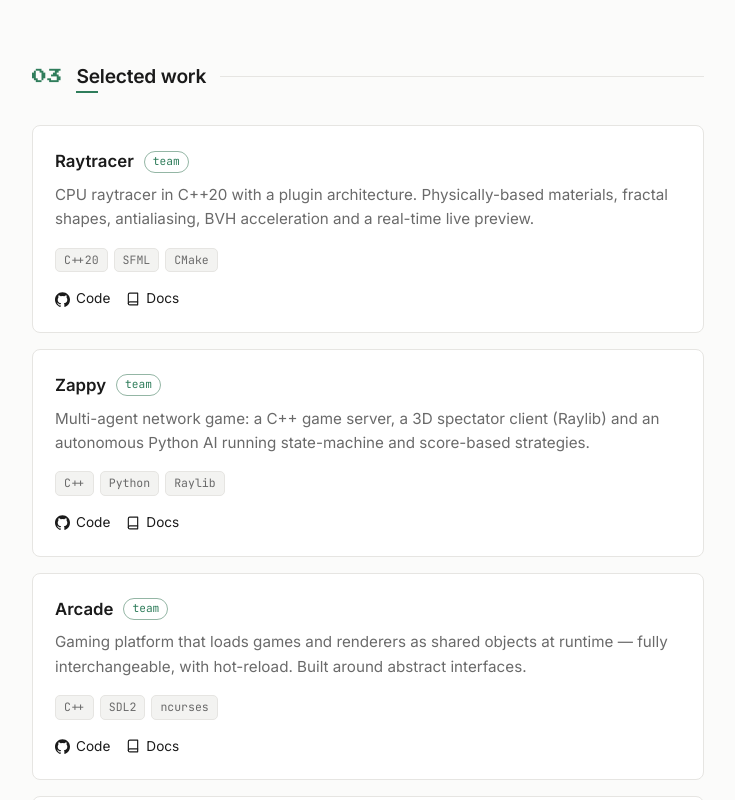
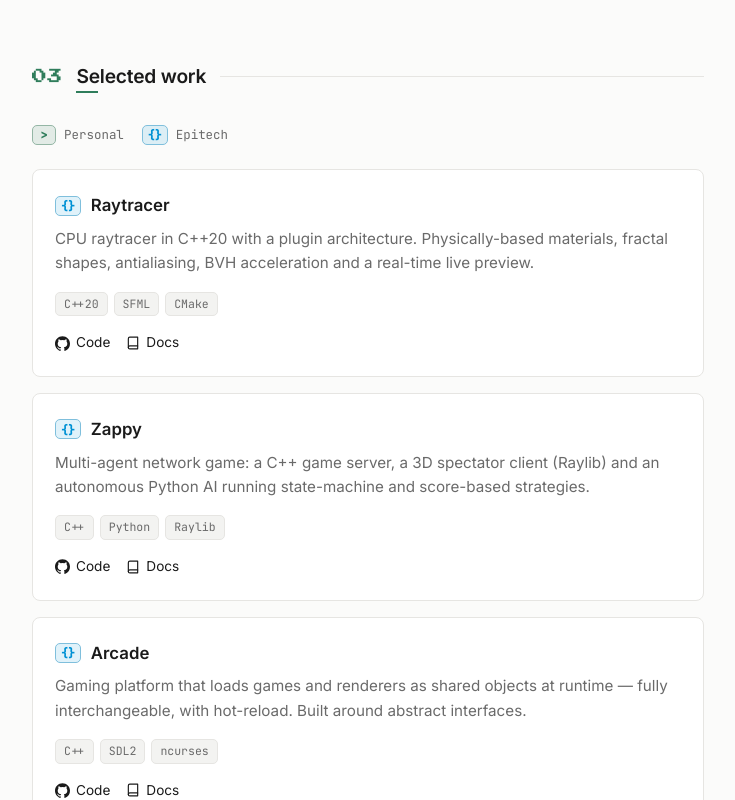
Before and after one commit to lucaspujol/portfolio, a React (Vite) app: page / in a window 1280 px wide. Shown: the part 1520-2320 px from the top of the page, without its empty margins (272-1007 px from the left). Built offline with nearby package versions, Linux system fonts and the light colour scheme.

Commit message:
feat(projects): add ProjectMark and ProjectLegend components for project categorization

```diff
--- a/src/components/MinorProjectRow.jsx
+++ b/src/components/MinorProjectRow.jsx
@@ -1,12 +1,16 @@
 import ProjectLinks from './ProjectLinks.jsx';
+import ProjectMark from './ProjectMark.jsx';
 
 export default function MinorProjectRow({ project }) {
-  const { name, blurb, tech, links } = project;
+  const { name, blurb, tech, links, kind } = project;
 
   return (
     <li className="minor-row">
       <div className="minor-main">
-        <span className="minor-name">{name}</span>
+        <span className="minor-name">
+          <ProjectMark kind={kind} />
+          {name}
+        </span>
         <span className="minor-tech">{tech.join(' · ')}</span>
       </div>
       <p className="minor-blurb">{blurb}</p>
--- a/src/components/ProjectCard.jsx
+++ b/src/components/ProjectCard.jsx
@@ -1,16 +1,15 @@
 import TechTags from './TechTags.jsx';
 import ProjectLinks from './ProjectLinks.jsx';
+import ProjectMark from './ProjectMark.jsx';
 
 export default function ProjectCard({ project }) {
-  const { name, blurb, tech, links, team } = project;
+  const { name, blurb, tech, links, kind } = project;
 
   return (
     <article className="card">
       <div className="card-head">
+        <ProjectMark kind={kind} />
         <h3 className="card-title">{name}</h3>
-        <span className={team ? 'tag-team' : 'tag-solo'}>
-          {team ? 'team' : 'solo'}
-        </span>
       </div>
       <p className="card-blurb">{blurb}</p>
       <TechTags tech={tech} />
--- /dev/null
+++ b/src/components/ProjectLegend.jsx
@@ -0,0 +1,19 @@
+import ProjectMark from './ProjectMark.jsx';
+
+const items = [
+  { kind: 'perso', label: 'Personal' },
+  { kind: 'school', label: 'Epitech' },
+];
+
+export default function ProjectLegend() {
+  return (
+    <div className="project-legend">
+      {items.map((item) => (
+        <span key={item.kind} className="legend-item">
+          <ProjectMark kind={item.kind} />
+          {item.label}
+        </span>
+      ))}
+    </div>
+  );
+}
--- /dev/null
+++ b/src/components/ProjectMark.jsx
@@ -0,0 +1,19 @@
+const marks = {
+  school: { glyph: '{}', label: 'Epitech project' },
+  perso: { glyph: '>', label: 'Personal project' },
+};
+
+export default function ProjectMark({ kind }) {
+  const mark = marks[kind] ?? marks.perso;
+
+  return (
+    <span
+      className={`project-mark project-mark-${kind === 'school' ? 'school' : 'perso'}`}
+      role="img"
+      aria-label={mark.label}
+      title={mark.label}
+    >
+      {mark.glyph}
+    </span>
+  );
+}
--- a/src/components/Projects.jsx
+++ b/src/components/Projects.jsx
@@ -2,11 +2,13 @@ import { featuredProjects, minorProjects } from '../data/projects.js';
 import ProjectCard from './ProjectCard.jsx';
 import MinorProjectRow from './MinorProjectRow.jsx';
 import SectionHeading from './SectionHeading.jsx';
+import ProjectLegend from './ProjectLegend.jsx';
 
 export default function Projects() {
   return (
     <section id="work" className="section">
       <SectionHeading index="03" title="Selected work" />
+      <ProjectLegend />
       <div className="project-grid">
         {featuredProjects.map((p) => (
           <ProjectCard key={p.name} project={p} />
--- a/src/data/projects.js
+++ b/src/data/projects.js
@@ -8,7 +8,7 @@ export const featuredProjects = [
     blurb:
       'CPU raytracer in C++20 with a plugin architecture. Physically-based materials, fractal shapes, antialiasing, BVH acceleration and a real-time live preview.',
     tech: ['C++20', 'SFML', 'CMake'],
-    team: true,
+    kind: 'school',
     links: [
       { type: 'github', href: 'https://github.com/louisbgl/raytracer-mirror' },
       { type: 'docs', href: 'https://louisbgl.github.io/raytracer-mirror' },
@@ -19,7 +19,7 @@ export const featuredProjects = [
     blurb:
       'Multi-agent network game: a C++ game server, a 3D spectator client (Raylib) and an autonomous Python AI running state-machine and score-based strategies.',
     tech: ['C++', 'Python', 'Raylib'],
-    team: true,
+    kind: 'school',
     links: [
       { type: 'github', href: 'https://github.com/Nexlein/Zappy' },
       { type: 'docs', href: 'https://nexlein.github.io/Zappy' },
@@ -30,7 +30,7 @@ export const featuredProjects = [
     blurb:
       'Gaming platform that loads games and renderers as shared objects at runtime — fully interchangeable, with hot-reload. Built around abstract interfaces.',
     tech: ['C++', 'SDL2', 'ncurses'],
-    team: true,
+    kind: 'school',
     links: [
       { type: 'github', href: 'https://github.com/lucaspujol/arcade-mirror' },
       { type: 'docs', href: 'https://lucaspujol.github.io/arcade-mirror' },
@@ -41,7 +41,7 @@ export const featuredProjects = [
     blurb:
       'Digital logic circuit simulator modeled as a component graph — gates, latches, flip-flops and sequential components. Built test-first with heavy edge-case coverage.',
     tech: ['C++'],
-    team: true,
+    kind: 'school',
     private: true,
     links: [],
   },
@@ -50,6 +50,7 @@ export const featuredProjects = [
     blurb:
       'Double pendulum chaos simulator: RK4 integrator, synchronized grid view, and a fractal render mapping sensitivity to initial conditions.',
     tech: ['C++17', 'SFML'],
+    kind: 'perso',
     links: [{ type: 'github', href: 'https://github.com/lucaspujol/pendulums' }],
   },
   {
@@ -57,6 +58,7 @@ export const featuredProjects = [
     blurb:
       'QR code encoder written from scratch: data encoding, Reed-Solomon error correction, masking and matrix generation. Tested step by step.',
     tech: ['C++'],
+    kind: 'perso',
     links: [{ type: 'github', href: 'https://github.com/lucaspujol/cpp-qr' }],
   },
 ];
@@ -67,6 +69,7 @@ export const minorProjects = [
     blurb:
       'Header-only C++ command-line argument parser — typed API, flags, options, positionals, error handling.',
     tech: ['C++'],
+    kind: 'perso',
     links: [{ type: 'github', href: 'https://github.com/lucaspujol/clap' }],
   },
   {
@@ -74,6 +77,7 @@ export const minorProjects = [
     blurb:
       'Firefox extension that solves Wordle: reads the board and filters the word list in real time. Published on the Firefox Add-ons store.',
     tech: ['JavaScript'],
+    kind: 'perso',
     links: [
       { type: 'github', href: 'https://github.com/lucaspujol/solvle' },
       {
@@ -87,6 +91,7 @@ export const minorProjects = [
     blurb:
       'Tetris with SDL2: seven tetrominoes, wall-kick rotation, scoring and level progression.',
     tech: ['C++17', 'SDL2'],
+    kind: 'perso',
     links: [{ type: 'github', href: 'https://github.com/lucaspujol/cpp-tetris' }],
   },
 ];
--- a/src/styles/global.css
+++ b/src/styles/global.css
@@ -11,6 +11,7 @@
   --border: #e6e5e2;
   --accent: #2f7d5b;
   --tag-bg: #f3f3f1;
+  --epitech: #0091d4;
 
   --max: 720px;
   --radius: 8px;
@@ -24,6 +25,7 @@
   --border: #242428;
   --accent: #63bd92;
   --tag-bg: #1b1b1e;
+  --epitech: #3fb0ea;
 }
 
 /* ---------- base ---------- */
@@ -397,15 +399,48 @@ a {
   font-weight: 600;
 }
 
-.tag-team,
-.tag-solo {
+/* ---------- project mark + legend ---------- */
+.project-mark {
+  display: inline-flex;
+  align-items: center;
+  justify-content: center;
+  flex: none;
+  min-width: 24px;
+  height: 20px;
+  padding: 0 5px;
   font-family: var(--mono);
-  font-size: 0.7rem;
-  border-radius: 100px;
-  padding: 1px 8px;
+  font-size: 0.72rem;
+  font-weight: 600;
+  line-height: 1;
+  border-radius: 5px;
+  border: 1px solid;
+}
+
+.project-mark-perso {
   color: var(--accent);
-  border: 1px solid color-mix(in srgb, var(--accent) 45%, var(--border));
+  border-color: color-mix(in srgb, var(--accent) 45%, var(--border));
+  background: color-mix(in srgb, var(--accent) 12%, transparent);
+}
 
+.project-mark-school {
+  color: var(--epitech);
+  border-color: color-mix(in srgb, var(--epitech) 45%, var(--border));
+  background: color-mix(in srgb, var(--epitech) 12%, transparent);
+}
+
+.project-legend {
+  display: flex;
+  gap: 18px;
+  margin-bottom: 24px;
+  font-family: var(--mono);
+  font-size: 0.78rem;
+  color: var(--muted);
+}
+
+.legend-item {
+  display: inline-flex;
+  align-items: center;
+  gap: 8px;
 }
 
 .card-blurb {
@@ -492,6 +527,9 @@ a {
 }
 
 .minor-name {
+  display: inline-flex;
+  align-items: center;
+  gap: 9px;
   font-weight: 600;
 }
 
```
